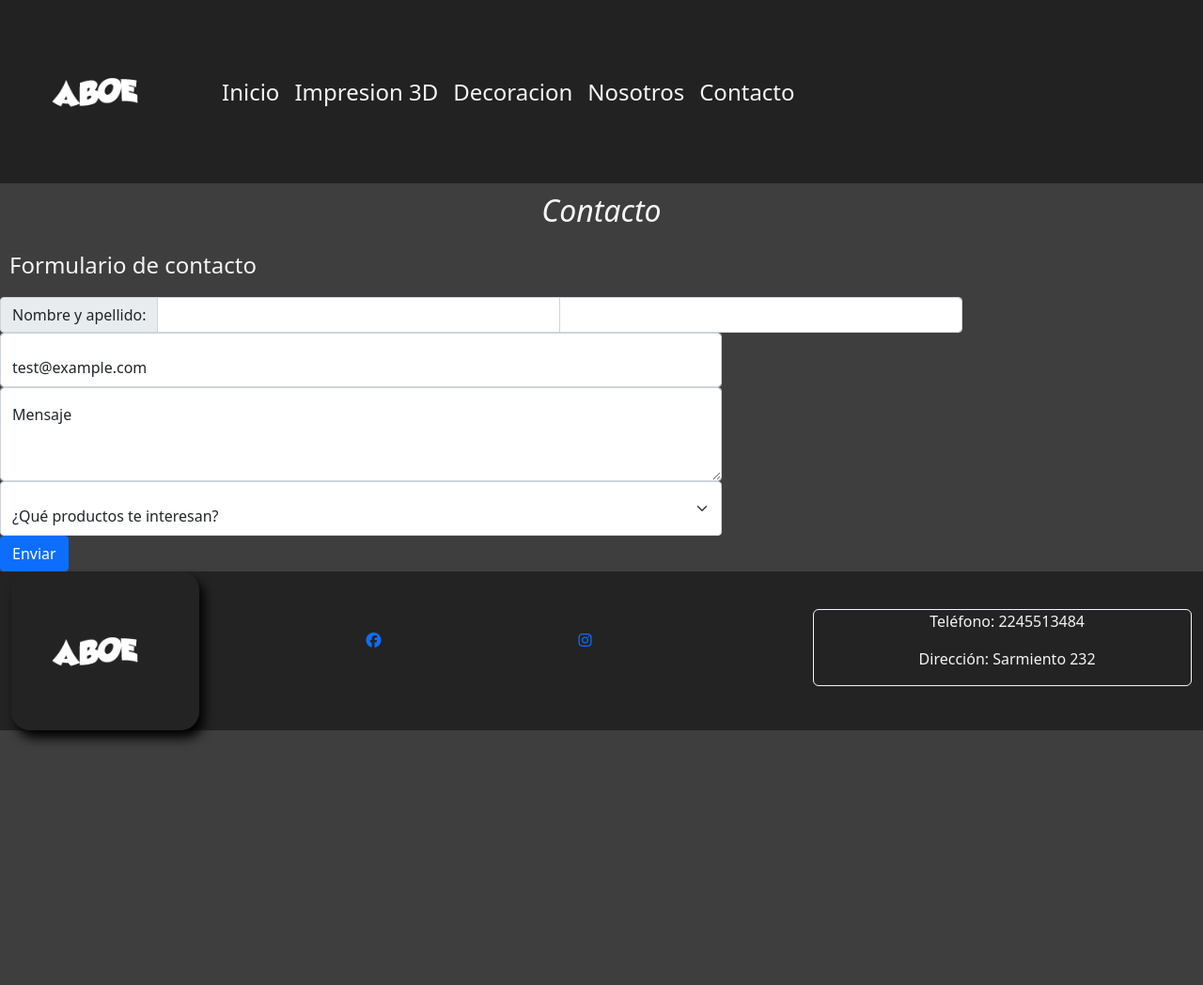
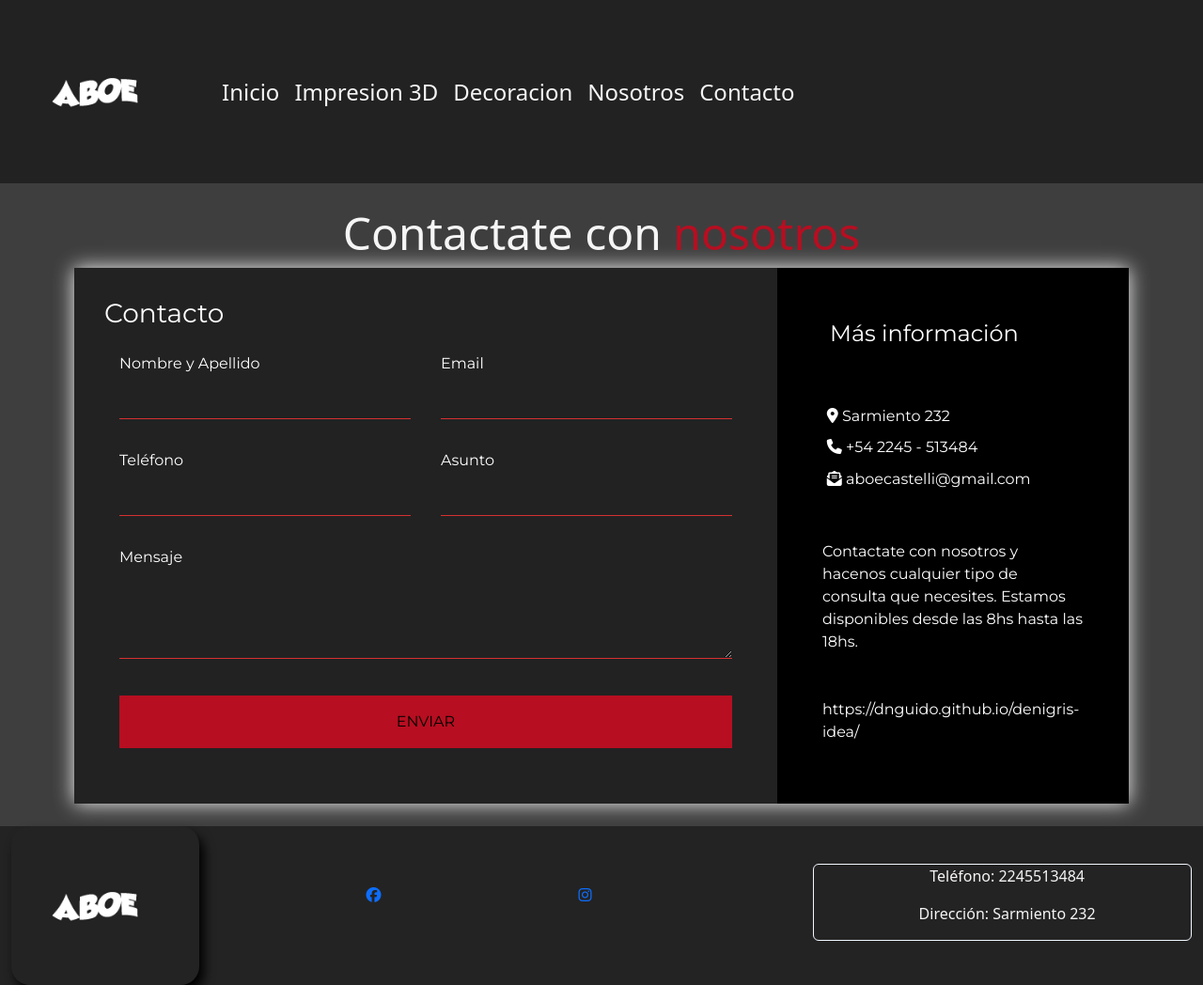
Before and after one commit to dnguido/aboecastelli, a website: page paginas/contacto.html in a window 1280 px wide. Shown: the whole page at 94% size. Before the commit the page ends 800 px from the top, so only its background shows below. Drawn offline with nearby package versions, Linux system fonts and the light colour scheme.

Commit message:
Corrigiendo quienes-somos.html y contacto.html

```diff
--- a/paginas/contacto.html
+++ b/paginas/contacto.html
@@ -12,11 +12,16 @@
     <link rel="icon" type="image/x-icon" href="../img/logo2.png">
     <title>Contacto</title>
 
+    <!-- ANIMATED CSS -->
+    <link rel="stylesheet" href="https://cdnjs.cloudflare.com/ajax/libs/animate.css/4.1.1/animate.min.css"/>
+
 
     <!-- Google Fonts -->
     <link rel="preconnect" href="https://fonts.googleapis.com">
     <link rel="preconnect" href="https://fonts.gstatic.com" crossorigin>
     <link href="https://fonts.googleapis.com/css2?family=Montserrat&family=Source+Code+Pro&display=swap" rel="stylesheet">
+    <link href="https://fonts.googleapis.com/css2?family=Montserrat&family=Quicksand:wght@600&family=Source+Code+Pro&display=swap" rel="stylesheet">
+
 
 
 </head>
@@ -55,30 +60,58 @@
 
 
     <main>
-      <h2 class="contactoTitulo">Contacto</h2>
-      <p class="contactoP">Formulario de contacto</p>
-      <form class="form-floating">
-        <div class="input-group datos">
-          <span class="input-group-text">Nombre y apellido:</span>
-          <input type="text" aria-label="First name" class="form-control">
-          <input type="text" aria-label="Last name" class="form-control">
+        <div class="content">
+            <h1 class="tittle">Contactate con <span>nosotros</span></h1>
+            <div class="contact-wrapper">
+              <div class="contact-form">
+                <h3>Contacto</h3>
+                <form>
+                  <p>
+                      <label>Nombre y Apellido</label>
+                      <input type="text" name="nombrecompleto" class="nombrecompleto">
+                  </p>
+                  <p>
+                      <label>Email</label>
+                      <input type="email" name="email">
+                  </p>
+                  <p>
+                      <label>Teléfono</label>
+                      <input type="tel" name="telefono">
+                  </p>
+                  <p>
+                      <label>Asunto</label>
+                      <input type="text" name="asunto">
+                  </p>
+                  <p class="block">
+                      <label>Mensaje</label>
+                      <textarea name="mensaje" rows="3"></textarea>
+                  </p>
+                  <p class="block">
+                      <button type="enviar">
+                        Enviar
+                      </button>
+                  </p>
+                </form>
+
+              </div>
+              <div class="contact-info">
+                  <h4>Más información</h4>
+                  <ul>
+                    <li><i class="fa-solid fa-location-dot"></i> Sarmiento 232 </li>
+                    <li><i class="fa-solid fa-phone"></i> +54 2245 - 513484</li>
+                    <li><i class="fa-solid fa-envelope-open-text"></i> aboecastelli@gmail.com </li>
+                  </ul>
+                  <p>
+                      Contactate con nosotros y hacenos cualquier tipo de consulta que necesites. Estamos disponibles desde las 8hs hasta las 18hs.
+                  </p>
+                  <p>https://dnguido.github.io/denigris-idea/</p>
+              </div>
+            </div>
+
+
+
+
         </div>
-        <input type="email" class="form-control contenedor" id="email" placeholder="name@example.com" value="test@example.com">
-
-        <div class="form-floating contenedor">
-          <textarea class="form-control" placeholder="Leave a comment here" id="floatingTextarea2" style="height: 100px"></textarea>
-          <label for="floatingTextarea2">Mensaje</label>
-        </div>
-        <select class="form-select contenedor" aria-label="Default select example">
-          <option selected>¿Qué productos te interesan?</option>
-          <option value="1">Mates personalizados 3D</option>
-          <option value="2">Decoración en macramé</option>
-          <option value="3">Decoración general</option>
-        </select>
-        <div class="col-12 contenedor">
-          <button class="btn btn-primary" type="submit">Enviar</button>
-        </div>
-      </form>
     </main>
 
     <footer class="container-fluid footer">
--- a/scss/components/_contacto.scss
+++ b/scss/components/_contacto.scss
@@ -1,25 +1,119 @@
-body{
-    min-height: 100vh;
-    position: relative;
-}
-.datos{
-    width: 80%;
+* {
+    box-sizing: border-box;
 }
 
-.contenedor{
-    width: 60%;
+.content{
+    max-width: 1170px;
+    margin-left: auto;
+    margin-right: auto;
+    padding: 1.5em;
 }
 
-.contactoTitulo{
-    color: $color-titulos;
+.tittle{
     text-align: center;
-    font-style: oblique;
-    margin-top: 10px;
+    font-size: 3em;
+    & span{
+        color: #B70E21;
+    }
 }
 
-.contactoP{
-    color: whitesmoke;
-    font-size: 24px;
-    padding-left: 10px;
-    margin-top: 20px;
+.contact-wrapper{
+    box-shadow: 0 0 20px 0  whitesmoke;
 }
+
+.contact-wrapper > * {
+    padding: 1em;
+}
+
+.contact-form{
+    color: white;
+    background: #222222;
+    font-family: 'Montserrat', sans-serif;
+
+    &  form{
+        display: grid;
+        grid-template-columns: 1fr 1fr;
+    }
+
+    &  form .block{
+        grid-column: 1/3;
+    }
+
+    &  form p{
+         margin: 0;
+         padding: 1em;
+    }
+}
+
+.contact-form button:hover,
+.contact-form button:focus{
+    background: #D63031;
+    color: white;
+    transition: background-color 1s ease-out;
+    outline: 0;
+
+
+}
+
+.contact-form button,
+.contact-form input,
+.contact-form textarea{
+    width: 100%;
+    padding: .7em;
+    border: none;
+    background: none;
+    outline: none;
+    color: #fff;
+    border-bottom: 1px solid #D63031;
+}
+
+.contact-form button{
+    background: #B70E21;
+    color: black;
+    border: 0;
+    text-transform: uppercase;
+    padding: 1em;
+}
+
+.contact-info{
+    color: white;
+    background: black;
+    font-family: 'Montserrat', sans-serif;
+
+    &  ul{
+        list-style: none;
+        padding: 0;
+    }
+
+    &  ul li{
+        padding: .3em;
+    }
+}
+
+.contact-info h4,
+.contact-info ul,
+.contact-info p{
+    text-align: center;
+    margin: 0 0 1rem 0;
+}
+
+
+/* MEDIAS  */
+@media (min-width: 700px){
+
+    .contact-wrapper{
+        display: grid;
+        grid-template-columns: 2fr 1fr;
+    }
+
+    .contact-wrapper > * {
+        padding: 2em;
+    }
+
+    .contact-info h4,
+    .contact-info ul,
+    .contact-info p{
+        padding: 1em;
+        text-align: left;
+    }
+}
--- a/scss/components/_quienes-somos.scss
+++ b/scss/components/_quienes-somos.scss
@@ -1,37 +1,55 @@
-.mainContent p{
-    color: aliceblue;
+.quienes h4{
     display: flex;
     justify-content: center;
+    align-items: center;
     margin-top: 20px;
-    font-size: 24px;
-    padding-left: 4px;
+    color: #fff;
+    font-size: 2vw;
 }
 
-.quienesTitulo{
-    font-style: oblique;
+.quienes h3{
+    display: flex;
+    justify-content: center;
+    align-items: center;
+    margin-top: 30px;
+    color: #fff;
+    font-size: 2vw;
+}
+
+.quienes p{
+    display: flex;
+    justify-content: center;
+    align-items: center;
+    margin-top: 30px;
+    color: #fff;
+    font-size: 1.5vw;
 }
 
 
-
-.contactoNosotros h2{
+.sabermas{
     display: flex;
-    justify-content: center !important;
-
+    justify-content: center;
+    align-items: center;
+    background: #31384A;
+    margin-top: 20px;
+    color: #fff;
+    padding: 20px;
 }
 
-.contactoNosotros a{
-    display: flex;
-    justify-content: center !important;
+@media (max-width: 800px){
+    .quienes h4{
+        font-size: 6vw;
+    }
 
+    .quienes h3{
+        font-size: 5vw;
+    }
+
+    .quienes p{
+        font-size: 3vw;
+    }
+
+    .sabermas{
+
+    }
 }
-
-h2{
-    color: $color-titulos;
-}
-
-h3{
-    font-style: oblique;
-    color: $color-titulos;
-    margin-top: 50px;
-    text-align: center;
-}
```
Also changed, not shown: 404.html (+6 -0 lines), index.html (+1 -0 lines), paginas/quienes-somos.html (+10 -20 lines), css/main.css.
